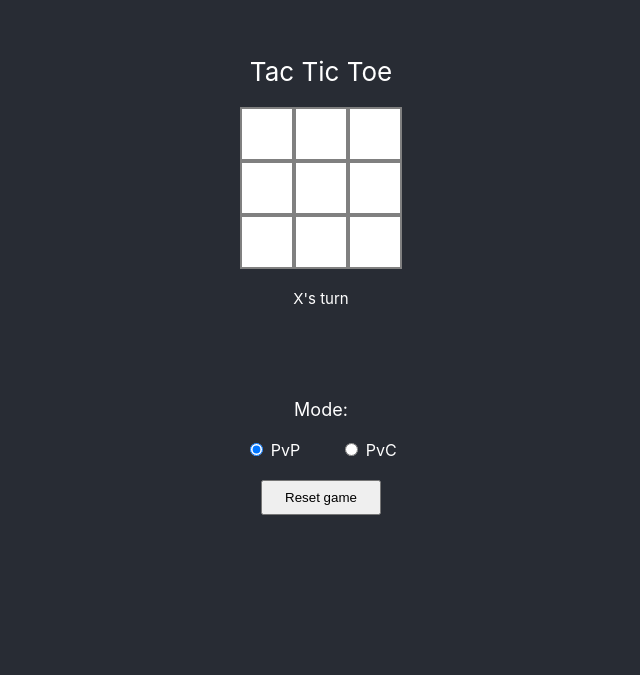
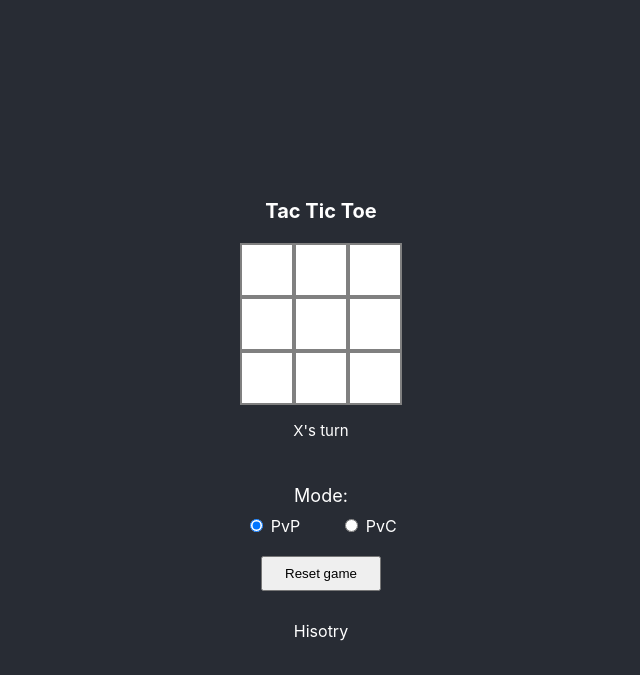
Before and after one commit to Woverlin/tac-tic-toe2, a React (Create React App) app: page / in a window 1280 px wide. Shown: the part 125-800 px from the top of the page, without its empty margins (319-959 px from the left). Built offline with nearby package versions, Linux system fonts and the light colour scheme.

Commit message:
create game history

```diff
--- a/src/App.css
+++ b/src/App.css
@@ -20,7 +20,6 @@
   flex-direction: column;
   align-items: center;
   justify-content: center;
-  font-size: calc(10px + 2vmin);
   color: white;
 }
 
--- a/src/pages/Home/Home.scss
+++ b/src/pages/Home/Home.scss
@@ -5,6 +5,9 @@
     flex-direction: column;
     .title{
         padding:20px 0;
+        padding-top: 40vh;
+        font-weight: bold;
+        font-size:20px
     }
     .table {
         &-row {
@@ -14,7 +17,9 @@
     }
     .result-container{
         height: 50px;
-        padding: 20px 0;
+        display: flex;
+        justify-content: center;
+        align-items: center;
         .result {
             font-size: 20px;
         }
@@ -25,8 +30,9 @@
     .game-mode{
         padding:20px 0;
         font-size: 16px;
-        .title{
+        &__title{
             font-size: 18px;
+            padding:10px;
         }
         span{
             padding:0 20px;
@@ -36,5 +42,18 @@
         height: 35px;
         width: 120px;
     }
+    .history-container{
+        padding:20px 0;
+        div{
+            font-size:16px;
+            padding:10px
+        }
+        .history-item{
+            display: flex;
+            flex-direction: row;
+            width:250px;
+            justify-content:space-between;
+        }
+    }
 
 }
--- a/src/pages/Home/HomeView.jsx
+++ b/src/pages/Home/HomeView.jsx
@@ -3,7 +3,13 @@ import { PLAYERS } from ".";
 import TacticItem from "../../components/TacTicItem";
 import './Home.scss';
 const HomeView = ({ table, player, onClick, winner, reset, mode, setMode, isGameRunning }) => {
-    const winnerName = winner === 2 ? 'No one win' : winner === 1 ? 'X win' : 'O win'
+    const getWinnerName = (winner) =>  winner === 2 ? 'No one win' : winner === 1 ? 'X win' : 'O win';
+
+    let historyGame = localStorage.getItem('historyGame');
+    if (historyGame && Array.isArray(JSON.parse(historyGame))) {
+        historyGame = JSON.parse(historyGame)
+    }
+
     return (
         <div className='home'>
             <div className='title'>
@@ -22,7 +28,7 @@ const HomeView = ({ table, player, onClick, winner, reset, mode, setMode, isGame
                 <div className='result-container'>
                     {winner !== -1 ?
                         <div className='result'>
-                            {winnerName}
+                            {getWinnerName(winner)}
                         </div>
                         : <div className="turn">
                             {player === PLAYERS.ONE ? "X's turn" : "O's turn"}
@@ -31,7 +37,7 @@ const HomeView = ({ table, player, onClick, winner, reset, mode, setMode, isGame
                 </div>
             </div>
             <div className='game-mode'>
-                <div className='title'>
+                <div className='game-mode__title'>
                     Mode:
                 </div>
 
@@ -47,6 +53,22 @@ const HomeView = ({ table, player, onClick, winner, reset, mode, setMode, isGame
             <button className='button-reset' onClick={reset}>
                 Reset game
             </button>
+            <div className='history-container'>
+                <div>
+                    Hisotry
+                </div>
+                {historyGame?.map((item, index) => <div className='history-item' key={index} >
+                    <span>
+                        Round {index + 1}
+                    </span>
+                    <span>
+                        {getWinnerName(item.winnerId)}
+                    </span>
+
+                </div>)}
+            </div>
+
+
         </div>
     );
 };
--- a/src/pages/Home/index.jsx
+++ b/src/pages/Home/index.jsx
@@ -21,6 +21,7 @@ const Home = () => {
         const persistData = localStorage.getItem('tableData');
         const player = localStorage.getItem('player');
         const mode = localStorage.getItem('mode');
+
         if (persistData && Array.isArray(JSON.parse(persistData))) {
             setTable(JSON.parse(persistData))
         }
@@ -99,8 +100,16 @@ const Home = () => {
             row = Math.floor(Math.random() * 3);
         }
         while (table[col][row] !== -1);
+        onClick(col, row, player, true)
+    }
 
-        onClick(col, row, player, true)
+    const saveWinner = (winner) => {
+        let historyGame = localStorage.getItem("historyGame");
+        if (historyGame && Array.isArray(JSON.parse(historyGame))) {
+            historyGame = JSON.parse(historyGame)
+        }
+        historyGame.push({ winnerId: winner });
+        localStorage.setItem('historyGame', JSON.stringify(historyGame))
     }
 
     const onClick = (col, row, player, isComputor = false) => {
@@ -110,7 +119,8 @@ const Home = () => {
         setTable([...table])
         const newWinner = onCheckWinner(player)
         if (newWinner !== -1) {
-            resetTable()
+            resetTable();
+            saveWinner(newWinner)
             return setWinner(newWinner);
         }
         changePlayer(player);
```
